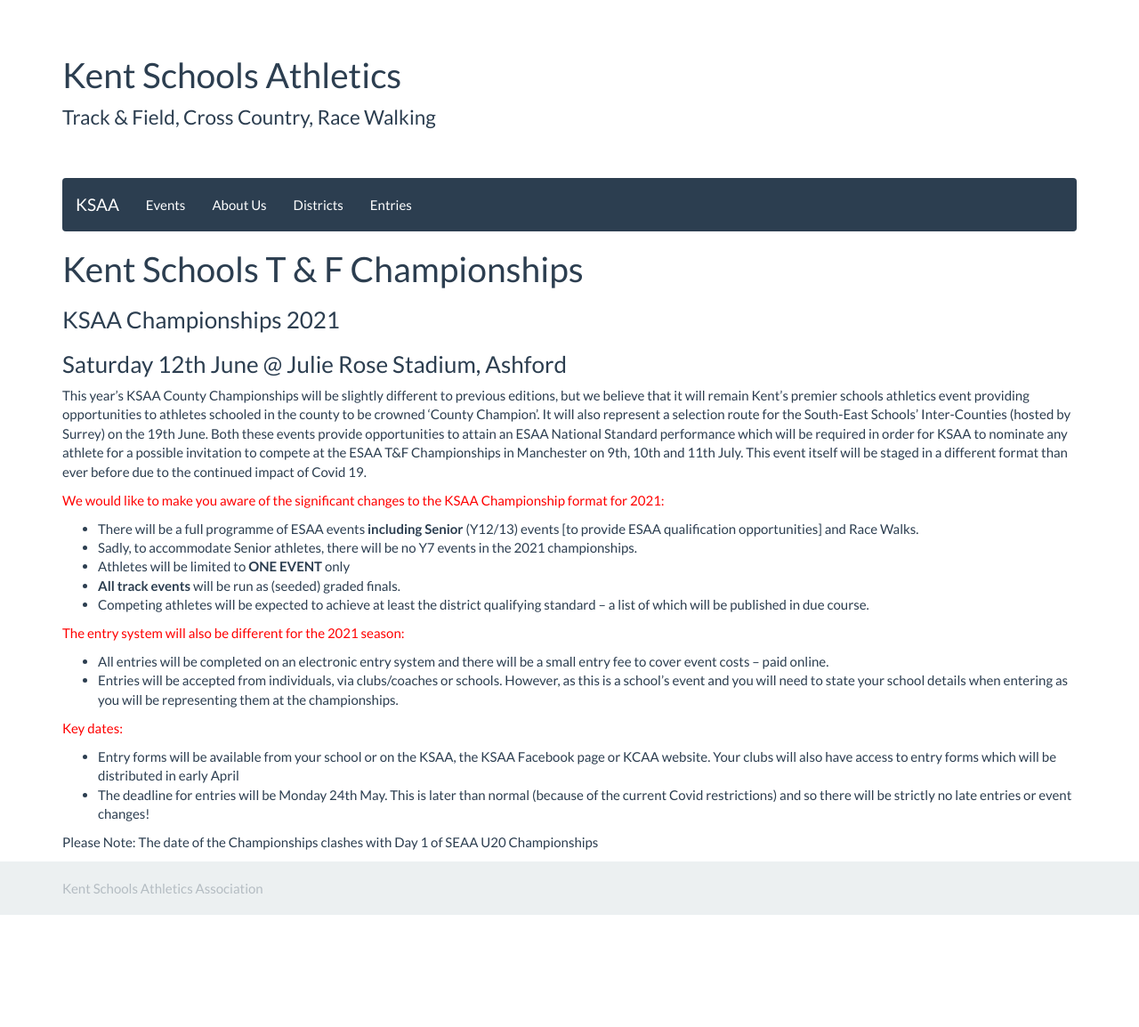
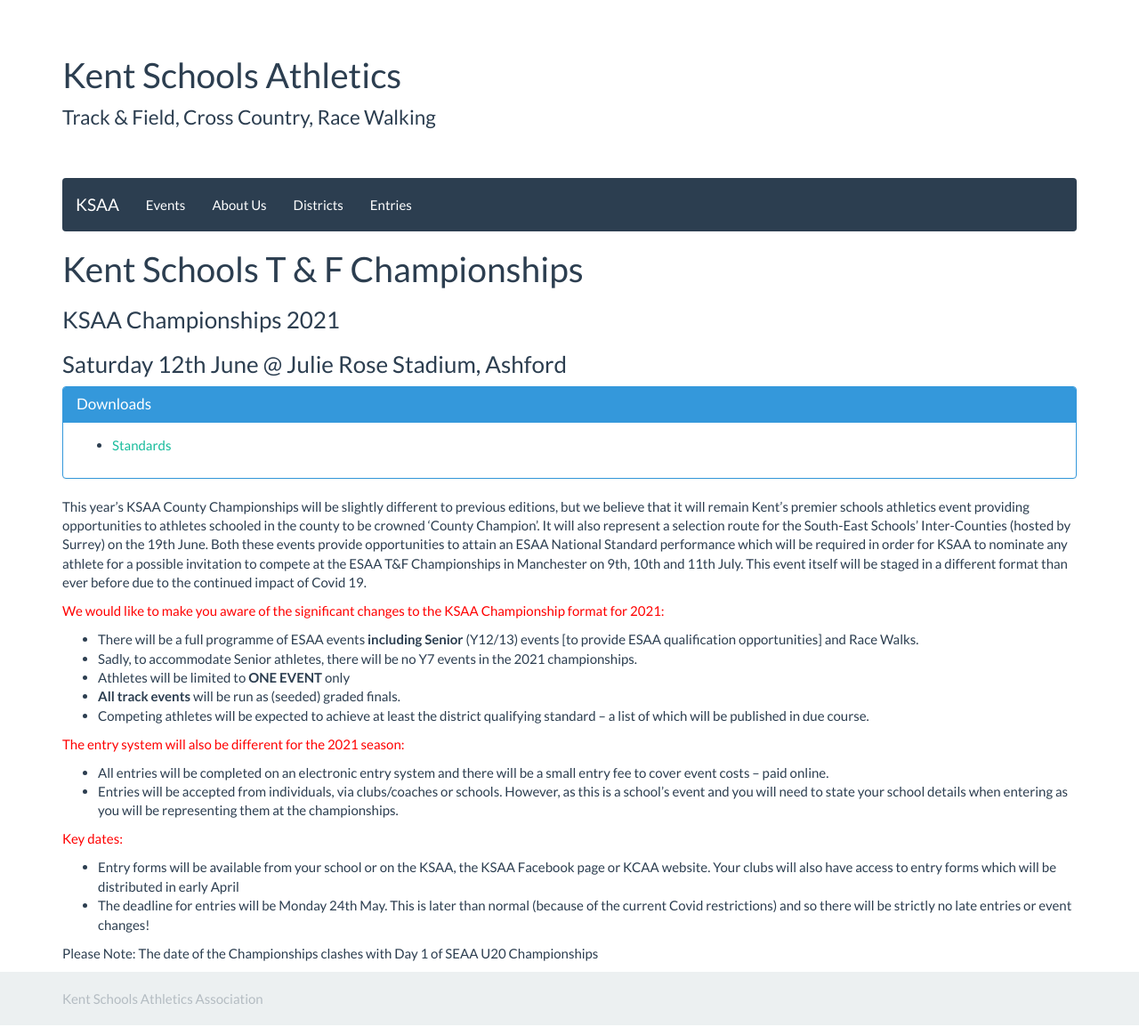
Before and after one commit to chrisnewark/chrisnewark.github.io, a Jekyll site: the page built from _events/20-21/2021-06-12-kent-schools-t-and-f-championships.md, in a window 1280 px wide. Shown: the whole page at 89% size. Built offline with Jekyll 4.4.1, drawn with Linux system fonts in a browser that asks for light colours; nearby versions of some CDN libraries; before the commit the page ends 1029 px from its top, so only the background shows below that.

Commit message:
Added standards doc

```diff
--- a/_events/20-21/2021-06-12-kent-schools-t-and-f-championships.md
+++ b/_events/20-21/2021-06-12-kent-schools-t-and-f-championships.md
@@ -8,6 +8,17 @@
 ### KSAA Championships 2021
 
 ### Saturday 12th June @ Julie Rose Stadium, Ashford
+
+<div class="panel panel-info">
+    <div class="panel-heading">
+        <h3 class="panel-title">Downloads</h3>
+    </div>
+    <div class="panel-body">
+        <ul>
+            <li><a href="/files/events/20-21/2021-06-12-kent-schools-t-and-f-championships/T-and-F-Standards-2021.pdf">Standards</a></li>
+        </ul>
+    </div>
+</div>
 
 This year's KSAA County Championships will be slightly different to previous editions, but we believe that it will remain Kent's premier schools athletics event providing opportunities to athletes schooled in the county to be crowned 'County Champion'. It will also represent a selection route for the South-East Schools' Inter-Counties (hosted by Surrey) on the 19th June. Both these events provide opportunities to attain an ESAA National Standard performance which will be required in order for KSAA to nominate any athlete for a possible invitation to compete at the ESAA T&F Championships in Manchester on 9th, 10th and 11th July. This event itself will be staged in a different format than ever before due to the continued impact of Covid 19.
 
```
Also changed, not shown: 1 other file.
